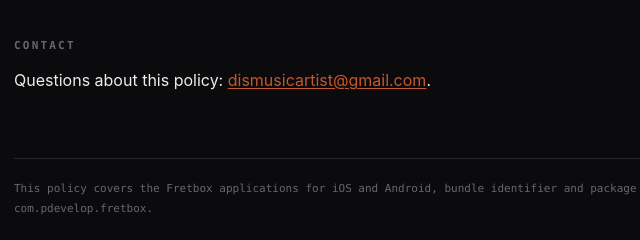
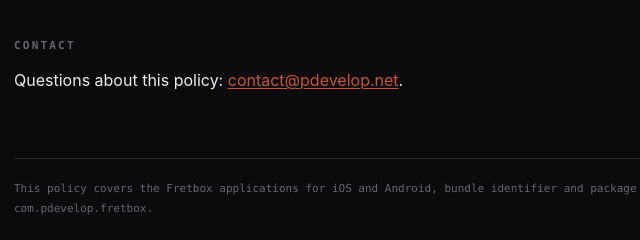
Before and after one commit to juapperez/fretbox-support, a plain HTML site: page privacy.html in a window 1280 px wide. Shown: the part 1661-1901 px from the top of the page, 296-936 px from the left. Drawn offline with Linux system fonts and the light colour scheme.

Commit message:
Privacy: contact email contact@pdevelop.net

```diff
--- a/privacy.html
+++ b/privacy.html
@@ -45,7 +45,7 @@
 <p>If Fretbox ever starts collecting anything, this page will be updated before that version ships and the change will be described in the release notes. As of the date above, it collects nothing.</p>
 
 <h2>Contact</h2>
-<p>Questions about this policy: <a href="mailto:dismusicartist@gmail.com">dismusicartist@gmail.com</a>.</p>
+<p>Questions about this policy: <a href="mailto:contact@pdevelop.net">contact@pdevelop.net</a>.</p>
 
 <footer>
   This policy covers the Fretbox applications for iOS and Android, bundle identifier and package name com.pdevelop.fretbox.
```
